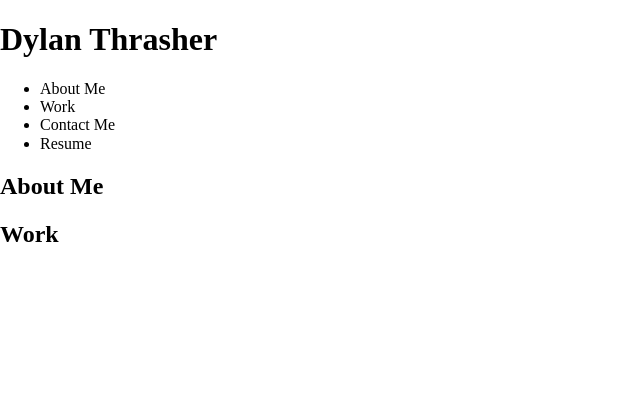
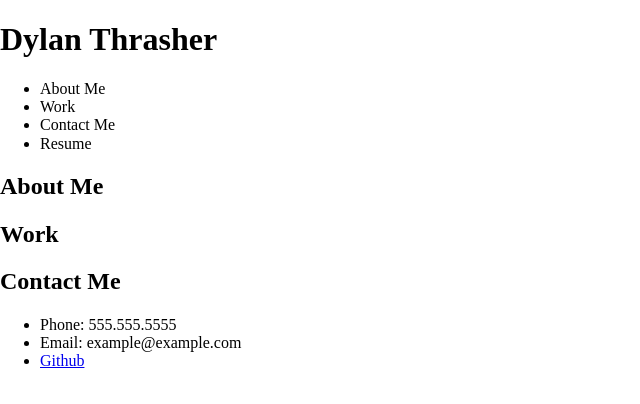
Before and after one commit to Dylan-Thrasher/professional-portfolio, a plain HTML site: page index.html in a window 1280 px wide. Shown: the whole page, without its empty margins (0-640 px from the left). Drawn offline with Linux system fonts and the light colour scheme.

Commit message:
Updated contact info

```diff
--- a/index.html
+++ b/index.html
@@ -4,7 +4,7 @@
 <head>
     <meta charset="UTF-8">
     <meta name="viewport" content="width=device-width, initial-scale=1.0">
-    <title>Document</title>
+    <title>Portfolio for Dylan-Thrasher</title>
     <link rel="stylesheet" href="./assets/css/reset.css">
     <link rel="stylesheet" href="./assets/css/style.css">
 </head>
@@ -31,12 +31,16 @@
                 <h2>Work</h2>
                 <div>
 
-
                 </div>
             </section>
         </main>
         <footer>
-
+            <h2>Contact Me</h2>
+            <ul>
+                <li>Phone: 555.555.5555</li>
+                <li>Email: example@example.com</li>
+                <li><a href="https://github.com/Dylan-Thrasher">Github</a></li>
+            </ul>
         </footer>
 
 </body>
```
